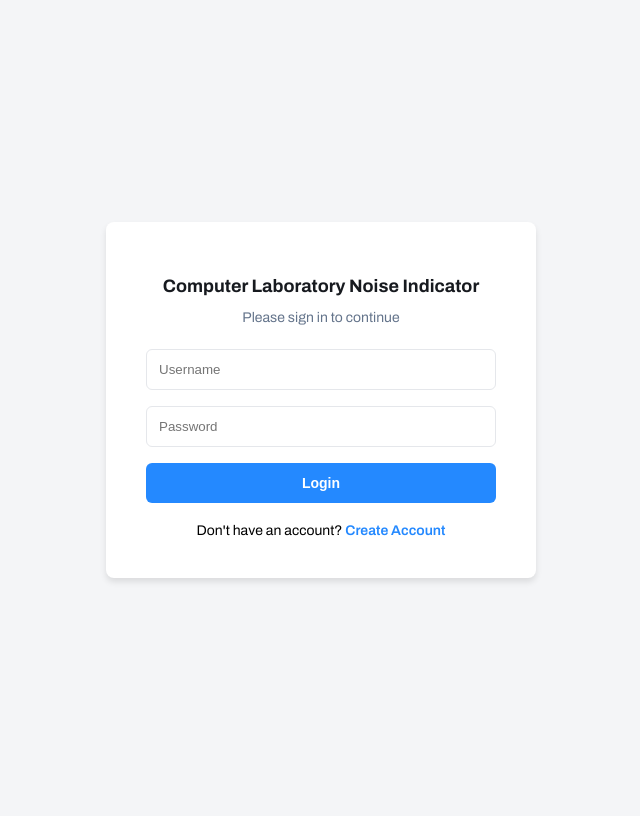
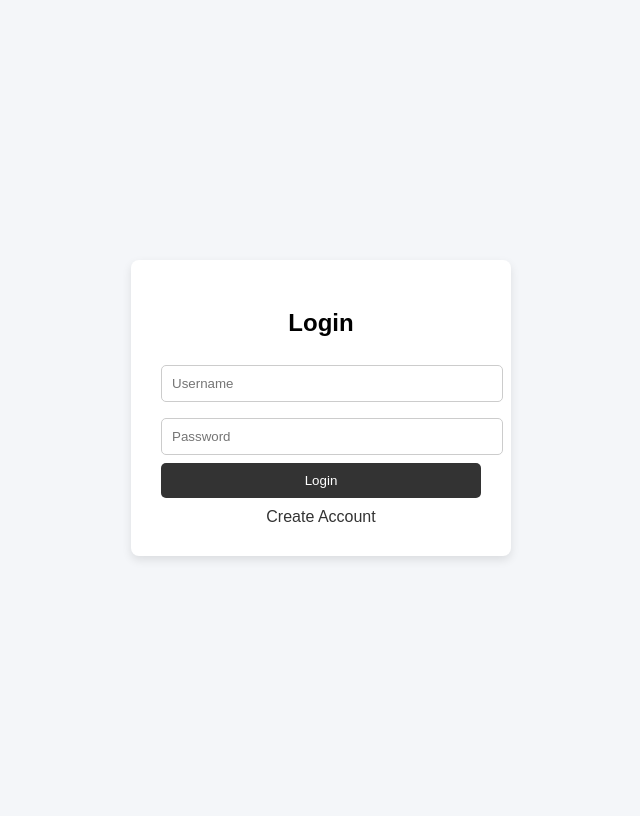
Before and after one commit to Conol07/Noise-Db-App, a PHP site: page /login.php in a window 1280 px wide. Shown: the whole page, without its empty margins (319-959 px from the left). Before the commit the page ends 582 px from the top, so only its background shows below. Run offline with PHP 8.4, Linux system fonts and the light colour scheme.

Commit message:
pdated login and registration- can now connect to dashboard

```diff
--- a/login.php
+++ b/login.php
@@ -1,65 +1,30 @@
 <!DOCTYPE html>
-<html lang="en">
+<html>
 <head>
-  <meta charset="UTF-8">
-  <meta name="viewport" content="width=device-width, initial-scale=1.0">
-  <title>Login – Classroom Noise</title>
-  <link href="https://fonts.googleapis.com/css2?family=Archivo:wght@400;600;700&display=swap" rel="stylesheet">
-  <style>
-    body {
-      font-family: 'Archivo', sans-serif;
-      background: #f4f5f7;
-      display: flex;
-      justify-content: center;
-      align-items: center;
-      height: 100vh;
-      margin: 0;
-    }
-    .container {
-      background: #ffffff;
-      padding: 40px;
-      border-radius: 8px;
-      box-shadow: 0 4px 6px rgba(0,0,0,0.1);
-      width: 100%;
-      max-width: 350px;
-    }
-    h2 { font-size: 18px; color: #171a1f; margin-bottom: 8px; text-align: center; }
-    p { font-size: 14px; color: #64748b; text-align: center; margin-bottom: 24px; }
-    input { width: 100%; padding: 12px; margin-bottom: 16px; border: 1px solid #e5e7eb; border-radius: 6px; box-sizing: border-box; }
+<title>Login</title>
+<link rel="stylesheet" href="style.css">
+</head>
 
-    button {
-      width: 100%;
-      padding: 12px;
-      background-color: #2489ff;
-      color: white;
-      border: none;
-      border-radius: 6px;
-      cursor: pointer;
-      font-weight: 600;
-      font-size: 14px;
-      transition: background 0.2s;
-    }
-    button:hover { background-color: #1d72d6; }
-
-    .link { margin-top: 20px; text-align: center; font-size: 14px; }
-    a { color: #2489ff; text-decoration: none; font-weight: 600; }
-  </style>
-</head>
 <body>
 
 <div class="container">
-  <h2>Computer Laboratory Noise Indicator</h2>
-  <p>Please sign in to continue</p>
+
+<h2>Login</h2>
 
 <form action="login_process.php" method="POST">
+
 <input type="text" name="username" placeholder="Username" required>
+
 <input type="password" name="password" placeholder="Password" required>
+
 <button type="submit" name="login">Login</button>
+
 </form>
 
 <div class="link">
-    Don't have an account? <a href="register.php">Create Account</a>
+<a href="register.php">Create Account</a>
 </div>
+
 </div>
 
 </body>
--- a/register.php
+++ b/register.php
@@ -1,17 +1,15 @@
 <!DOCTYPE html>
 <html>
 <head>
-
 <title>Register</title>
 <link rel="stylesheet" href="style.css">
-
 </head>
 
 <body>
 
 <div class="container">
 
-<h2>Create Account</h2>
+<h2>Register</h2>
 
 <form action="register_process.php" method="POST">
 
--- a/style.css
+++ b/style.css
@@ -1,79 +1,53 @@
-body {
+body{
     font-family: Arial, sans-serif;
-    background-color: #f0f2f5;
-    display: flex;
-    justify-content: center;
-    align-items: center;
-    height: 100vh;
-    margin: 0;
+    background:#f4f6f9;
+    display:flex;
+    justify-content:center;
+    align-items:center;
+    height:100vh;
 }
 
-
-.container {
-    background-color: #ffffff;
-    padding: 40px;
-    border-radius: 12px;
-    box-shadow: 0 10px 25px rgba(0, 0, 0, 0.1);
-    width: 350px;
-    text-align: center;
+.container{
+    background:white;
+    padding:30px;
+    width:320px;
+    border-radius:8px;
+    box-shadow:0 4px 10px rgba(0,0,0,0.1);
 }
 
-h2 {
-    margin-bottom: 25px;
-    color: #333333;
+h2{
+    text-align:center;
+    margin-bottom:20px;
 }
 
-input[type="text"],
-input[type="email"],
-input[type="password"] {
-    width: 100%;
-    padding: 12px 15px;
-    margin: 10px 0;
-    border: 1px solid #ccc;
-    border-radius: 6px;
-    box-sizing: border-box;
-    font-size: 14px;
+input{
+    width:100%;
+    padding:10px;
+    margin:8px 0;
+    border:1px solid #ccc;
+    border-radius:5px;
 }
 
-button {
-    width: 100%;
-    padding: 12px;
-    background-color: #489f; /* green */
-    color: white;
-    border: none;
-    border-radius: 6px;
-    cursor: pointer;
-    font-size: 16px;
-    margin-top: 10px;
+button{
+    width:100%;
+    padding:10px;
+    background:#333;
+    color:white;
+    border:none;
+    border-radius:5px;
+    cursor:pointer;
 }
 
-button:hover {
-    background-color: #489f;
+button:hover{
+    background:#555;
 }
 
-.link {
-    margin-top: 15px;
+.link{
+    text-align:center;
+    margin-top:10px;
 }
 
-.link a {
-    color: #489f;
-    text-decoration: none;
-    font-size: 14px;
+.link a{
+    text-decoration:none;
+    color:#333;
 }
-
-.link a:hover {
-    text-decoration: underline;
-}
-
-/* Add this to your <style> section */
-.btn-logout {
-  background-color: #ff4d4f; /* Red background */
-  color: #fff;               /* White text */
-  text-align: center;
-  text-decoration: none;
-  display: block;
-  margin-top: 10px;
-}
-.btn-logout:hover {
-  background-color: #d9363e; /* Darker red on hover */
-}
```
Also changed, not shown: SCHEMA/process_login.php (deleted, +0 -40 lines), dashboard.php (+8 -0 lines). Lines whose indentation alone changed are shown as unchanged.
